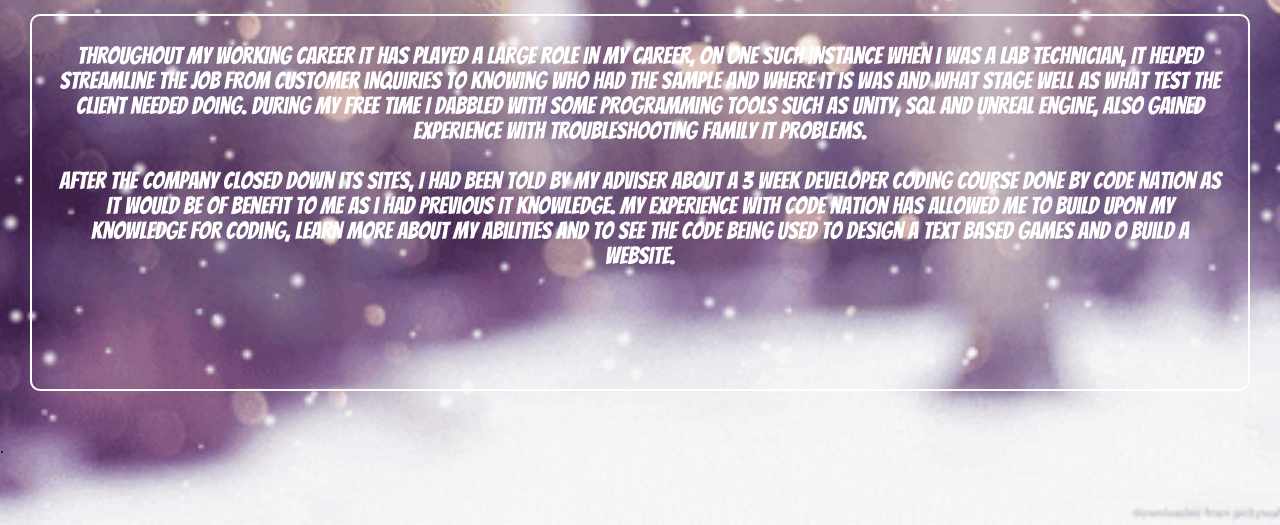
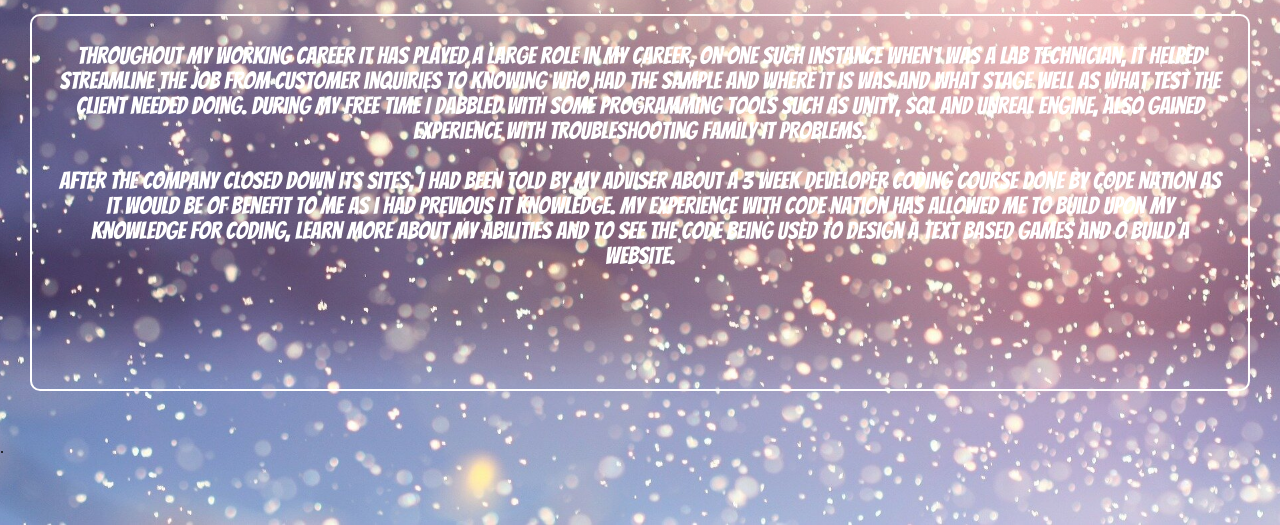
Before and after one commit to madhatter44/Portfolio, a plain HTML site: page index.html in a window 1280 px wide. Shown: the part 275-800 px from the top of the page. Drawn offline with Linux system fonts and the light colour scheme; a web font is replaced by a local one.

Commit message:
Initial commit

```diff
--- a/main.css
+++ b/main.css
@@ -3,7 +3,7 @@
 
 /* background */
 body{
-    background-image: url(part.gif);
+    background-image: url(snowfall.jpg);
     background-size: cover;
     background-attachment: fixed;
     background-repeat:   no-repeat;
```
